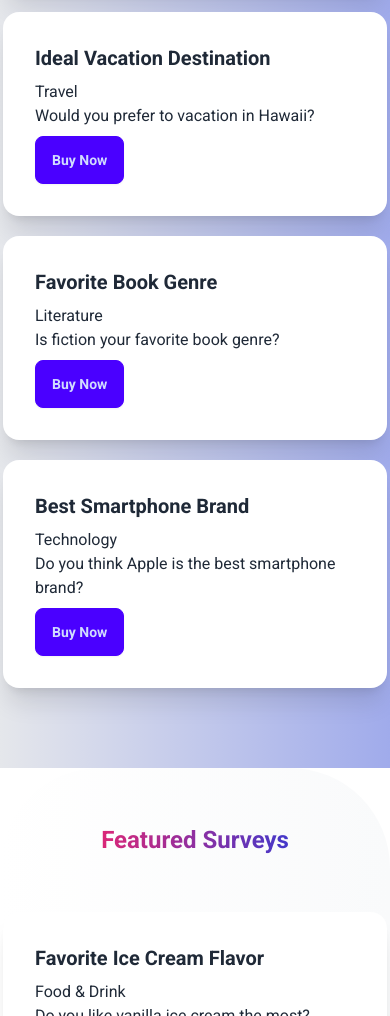
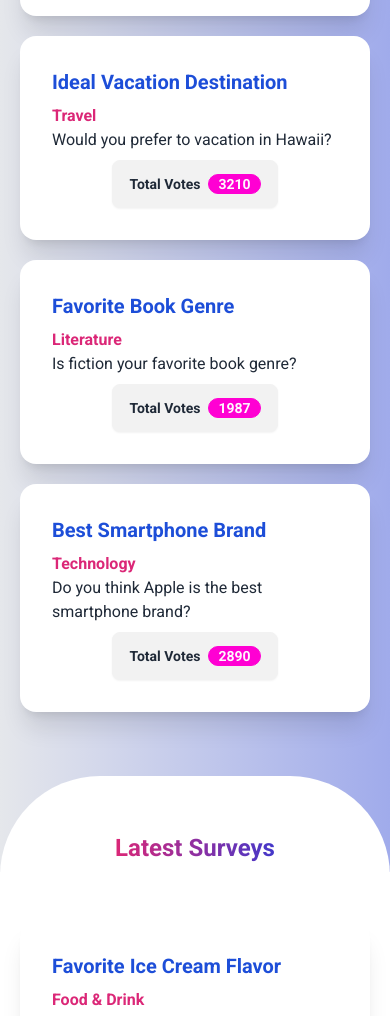
Before and after one commit to Muhammadshipon/Suvvy-client-2024, a React (Vite) app: page / in a window 390 px wide. Shown: the part 1873-2889 px from the top of the page. Built offline with nearby package versions, Linux system fonts and the light colour scheme.

Commit message:
FAQ section done

```diff
--- /dev/null
+++ b/src/Components/BuildSurveySection.jsx
@@ -0,0 +1,30 @@
+
+
+const BuildSurveySection = () => {
+  return (
+    <section className="bg-blue-800 text-gray-100">
+	<div className="container flex flex-col justify-center p-6 mx-auto sm:py-12 lg:py-24 lg:flex-row lg:justify-between">
+		<div className="flex items-center justify-center p-6 mt-8 lg:mt-0 h-72 sm:h-80 lg:h-96 xl:h-112 2xl:h-128">
+			<img src="https://lh4.googleusercontent.com/vEWjWBBjFQAFleYzoUUt9tbKmZlpp_t0YHq4y04PxtRQ1_es91dvkMUNlPIZcD9ol5QHbtNEYOEBLZ9TmDTKWWbEpp18Th2htIOpvZyVGuCOtJvHoBUNFCh0XF5RQChx1dB3xw5Mvocce8nX4IvtvpQ4p0Jofc3Iv1Rp77Zwd4Ad4PwOsBj4DC--2p_JRw" alt="" className="object-contain h-72 sm:h-80 lg:h-96 xl:h-112 2xl:h-128" />
+		</div>
+		<div className="flex flex-col justify-center p-6 text-center rounded-sm lg:max-w-md xl:max-w-lg lg:text-left">
+			<h1 className="text-5xl font-bold leading-none sm:text-6xl">Build Your Surveys
+			</h1>
+			<p className="mt-6 mb-8 text-lg sm:mb-12">Create and customize engaging surveys in minutes with an easy-to-use WYSIWYG editor.
+			</p>
+      <div>
+        <h3 className="font-bold text-xl text-pink-500">Build Experience</h3>
+        <p>
+Build different customer experiences: Measure NPS, CES, CSAT. Conduct Surveys, Polls & Quizzes.</p>
+      </div>
+			<div className="flex flex-col space-y-4 sm:items-center sm:justify-center sm:flex-row sm:space-y-0 sm:space-x-4 lg:justify-start">
+				<a rel="noopener noreferrer" href="#" className="px-8 py-3 text-lg font-semibold rounded bg-violet-400 text-gray-900">Suspendisse</a>
+				<a rel="noopener noreferrer" href="#" className="px-8 py-3 text-lg font-semibold border rounded border-gray-100">Malesuada</a>
+			</div>
+		</div>
+	</div>
+</section>
+  );
+};
+
+export default BuildSurveySection;
--- /dev/null
+++ b/src/Components/FAQSection.jsx
@@ -0,0 +1,57 @@
+import SectionTitle from "../Shared/SectionTitle";
+
+
+const FAQSection = () => {
+  return (
+    <div className="relative  top-20 rounded-t-[100px]  bg-gradient-to-r pb-36 pt-16 lg:pt-0 from-blue-200 via-purple-100 to-pink-200 text-pink-700 flex flex-col items-center justify-center px-10">
+      <SectionTitle>FAQ Section</SectionTitle>
+      <div className="collapse collapse-plus ">
+  <input type="radio" name="my-accordion-3" defaultChecked />
+  <div className="collapse-title text-xl font-medium">
+  How do I participate in a survey?
+  </div>
+  <div className="collapse-content">
+    <p className="text-pink-500">To participate in a survey, simply select the survey you are interested in from our list, read the question, and choose your answer (yes or no). Your vote will be counted immediately.</p>
+  </div>
+</div>
+<div className="collapse collapse-plus ">
+  <input type="radio" name="my-accordion-3" />
+  <div className="collapse-title text-xl font-medium">
+  Is my personal information safe when I participate in a survey?
+  </div>
+  <div className="collapse-content">
+    <p className="text-pink-500">Yes, your privacy is our top priority. We do not collect any personal information that can identify you individually. All responses are recorded anonymously.</p>
+  </div>
+</div>
+<div className="collapse collapse-plus ">
+  <input type="radio" name="my-accordion-3" />
+  <div className="collapse-title text-xl font-medium">
+  Can I change my vote after submitting it?
+  </div>
+  <div className="collapse-content">
+    <p className="text-pink-500">Once a vote is submitted, it cannot be changed. Please make sure to review your answer carefully before submitting.</p>
+  </div>
+</div>
+<div className="collapse collapse-plus ">
+  <input type="radio" name="my-accordion-3" />
+  <div className="collapse-title text-xl font-medium">
+  How often are new surveys added?
+  </div>
+  <div className="collapse-content">
+    <p className="text-pink-500">New surveys are added regularly. We strive to provide fresh and relevant content to our users. Check back often to participate in the latest surveys.</p>
+  </div>
+</div>
+<div className="collapse collapse-plus ">
+  <input type="radio" name="my-accordion-3" />
+  <div className="collapse-title text-xl font-medium">
+  How can I suggest a new survey topic?
+  </div>
+  <div className="collapse-content">
+    <p className="text-pink-500">We welcome your suggestions for new survey topics! Please use the //Contact Us // form on our website to submit your ideas. Our team will review your suggestion and consider it for future surveys.</p>
+  </div>
+</div>
+    </div>
+  );
+};
+
+export default FAQSection;
--- a/src/Components/FeaturedSurveySection.jsx
+++ b/src/Components/FeaturedSurveySection.jsx
@@ -12,10 +12,10 @@ const FeaturedSurveySection = () => {
 
   },[])
   return (
-    <div className="  bg-gradient-to-r from-gray-200 to-[#A0ABEB]    rounded-t-[100px]  relative bottom-24 flex flex-col justify-center items-center">
+    <div className="px-5 pb-40 bg-gradient-to-r  from-gray-200 to-[#A0ABEB]    rounded-t-[100px]  relative bottom-24 flex flex-col justify-center items-center">
        <SectionTitle>Featured Surveys</SectionTitle>
 
-     <div className="grid grid-cols-1 md:grid-cols-2 lg:grid-cols-3 gap-5 pb-20 ">
+     <div className="grid grid-cols-1 md:grid-cols-2 lg:grid-cols-3 gap-5  ">
       {
         surveys.map((survey,idx)=><SurveyCard survey={survey} key={idx}></SurveyCard>)
       }
--- a/src/Components/Footer.jsx
+++ b/src/Components/Footer.jsx
@@ -3,7 +3,7 @@
 const Footer = () => {
   return (
     <div>
-      <footer className="footer rounded-t-[100px] footer-center p-10 bg-primary text-primary-content">
+      <footer className="footer relative rounded-t-[100px] footer-center p-10 bg-primary text-primary-content">
   <aside>
   <a className="btn btn-ghost text-4xl font-sans">Suvvy</a>
     <p className="font-bold">
--- a/src/Components/LatestSurveySection.jsx
+++ b/src/Components/LatestSurveySection.jsx
@@ -12,12 +12,12 @@ const LatestSurveySection = () => {
 
   },[])
   return (
-    <div className="  bg-gradient-to-r from-white to-gray-50    rounded-t-[100px]  relative bottom-24 flex flex-col justify-center items-center">
-       <SectionTitle>Featured Surveys</SectionTitle>
+    <div className="px-5 relative bottom-48 bg-white  rounded-t-[100px]   flex flex-col justify-center items-center">
+       <SectionTitle>Latest Surveys</SectionTitle>
 
      <div className="grid grid-cols-1 md:grid-cols-2 lg:grid-cols-3 gap-5 pb-20 ">
       {
-        surveys.map((survey,idx)=><SurveyCard survey={survey} key={idx}></SurveyCard>)
+        surveys.map((survey,idx)=><SurveyCard className='bg-yellow-500' survey={survey} key={idx}></SurveyCard>)
       }
 
       </div>
--- a/src/Pages/Home.jsx
+++ b/src/Pages/Home.jsx
@@ -1,4 +1,6 @@
 import Banner from "../Components/Banner";
+import BuildSurveySection from "../Components/BuildSurveySection";
+import FAQSection from "../Components/FAQSection";
 import FeaturedSurveySection from "../Components/FeaturedSurveySection";
 import LatestSurveySection from "../Components/LatestSurveySection";
 
@@ -11,6 +13,8 @@ const Home = () => {
       <FeaturedSurveySection></FeaturedSurveySection>
 
       <LatestSurveySection></LatestSurveySection>
+       <BuildSurveySection></BuildSurveySection>
+      <FAQSection></FAQSection>
     </div>
   );
 };
--- a/src/Shared/SurveyCard.jsx
+++ b/src/Shared/SurveyCard.jsx
@@ -4,15 +4,19 @@ const SurveyCard = ({survey}) => {
   const {title,short_description,total_votes,category} =survey;
   return (
     <div>
-      <div className="card w-96 bg-base-100 shadow-xl">
-  <div className="card-body card-actions">
-    <h2 className="card-title">{title}</h2>
-    <div className="">
-    <h3>{category}</h3>
+      <div className="card w-full bg-base-100 shadow-xl hover:bg-slate-400">
+  <div className="card-body ">
+    <h2 className="card-title text-blue-700">{title}</h2>
+    <div className="md:h-[100px]">
+    <h3 className="text-pink-600 font-semibold">{category}</h3>
     <p>{short_description}</p>
     </div>
-    <div className="card-actions justify-end">
-      <button className="btn btn-primary">Buy Now</button>
+    <div className="card-actions justify-center">
+    <button className="btn">
+  Total Votes
+  <div className="badge badge-secondary">{total_votes}</div>
+</button>
+
     </div>
   </div>
 </div>
```
